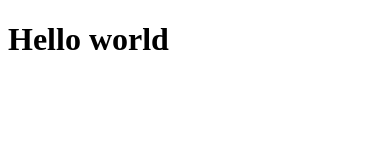
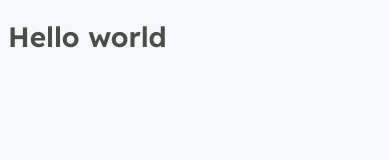
Before and after one commit to walkeralencar/nlw-react, a Next.js app: page / in a window 390 px wide. Shown: the top 160 px of the page. Built offline with nearby package versions, Linux system fonts and the light colour scheme.

Commit message:
Ajustes e configuracoes - _document e global scss

```diff
--- a/package.json
+++ b/package.json
@@ -10,7 +10,8 @@
   "dependencies": {
     "next": "10.1.3",
     "react": "17.0.2",
-    "react-dom": "17.0.2"
+    "react-dom": "17.0.2",
+    "sass": "^1.32.11"
   },
   "devDependencies": {
     "@types/node": "^14.14.41",
--- a/pages/_app.tsx
+++ b/src/pages/_app.tsx
@@ -1,3 +1,5 @@
+import '../styles/global.scss'
+
 function MyApp({ Component, pageProps }) {
   return <Component {...pageProps} />
 }
--- /dev/null
+++ b/src/pages/_document.tsx
@@ -0,0 +1,19 @@
+import Document, { Html, Head, Main, NextScript } from 'next/document'
+
+export default class MyDocument extends Document {
+  render() {
+    return (
+      <Html>
+        <Head>
+          <link rel="preconnect" href="https://fonts.gstatic.com" />
+          <link href="https://fonts.googleapis.com/css2?family=Inter&family=Lexend:wght@500;600&display=swap" rel="stylesheet" />
+        </Head>
+        <body>
+          <Main />
+          <NextScript/>
+        </body>
+      </Html>
+    )
+  }
+
+}
--- /dev/null
+++ b/src/styles/global.scss
@@ -0,0 +1,56 @@
+:root {
+  --white: #fff;
+
+  --gray-50: #f7f8fa;
+  --gray-100: #e6e8eb;
+  --gray-200: #afb2b1;
+  --gray-500: #808080;
+  --gray-800: #494d4b;
+
+  --green-500: #04d361;
+
+  --purple-300: #9f75ff;
+  --purple-400: #9164fa;
+  --purple-500: #8257e5;
+  --purple-800: #6f48c9;
+}
+
+@media (max-width: 1080px) {
+    html {
+        font-size: 93.75%; //15px
+    }
+}
+
+@media (max-width: 720px) {
+    html {
+        font-size: 87.5%; //14px
+    }
+}
+
+
+body {
+  background: var(--gray-50);
+}
+
+body, input, textarea, button {
+  font: 500 1rem Inter, sans-serif;
+  color: var(--gray-500);
+}
+
+h1,h2,h3,h4,h5,h6 {
+  font-weight: 600;
+  font-family: Lexend, sans-serif;
+  color: var(--gray-800);
+}
+
+h1 {
+  font-size: 2rem;
+}
+
+h2 {
+  font-size: 1.5rem;
+}
+
+button {
+  cursor: pointer;
+}
```
Also changed, not shown: src/pages/index.tsx (renamed from pages/index.tsx), 1 other file (tests, documents, lock files or other folders).
